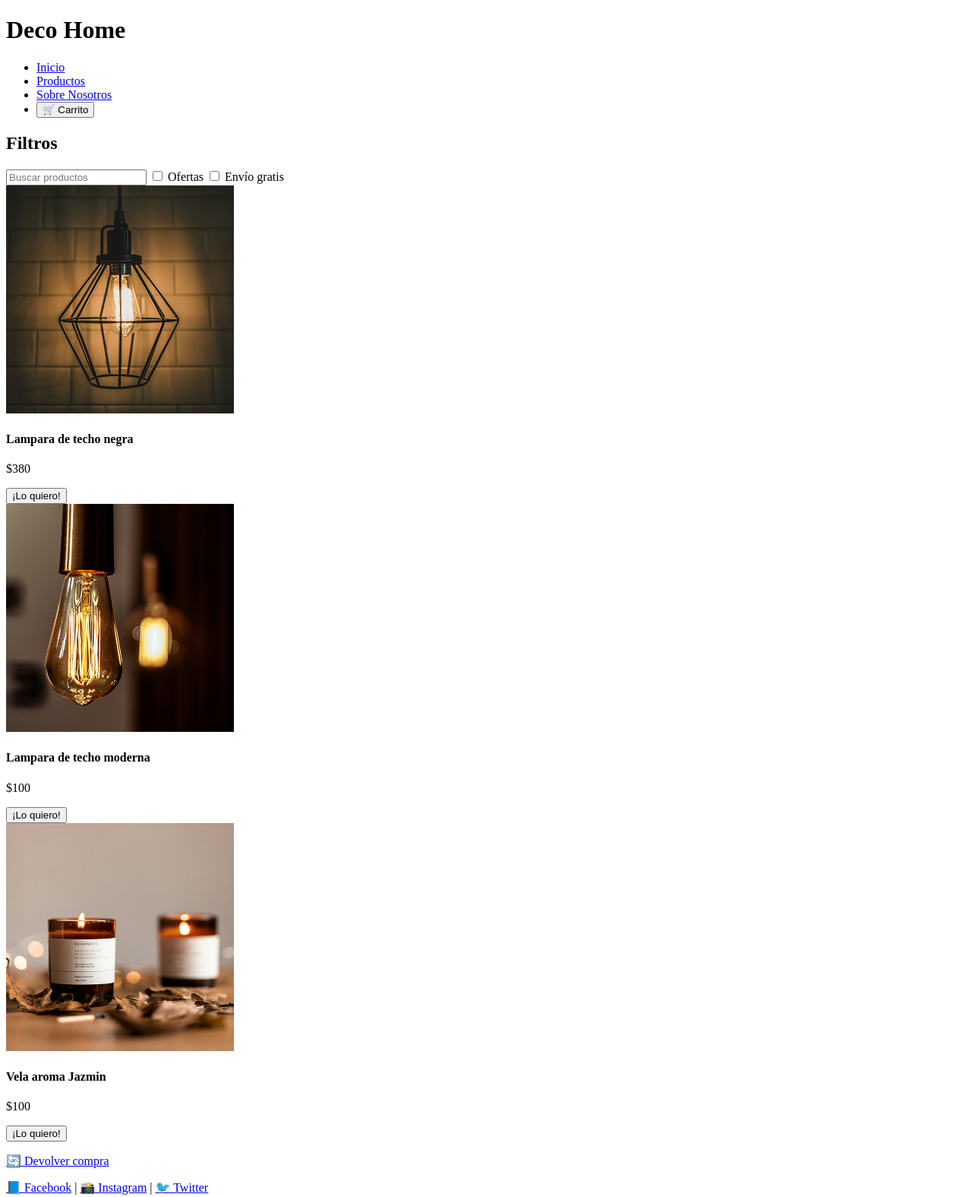
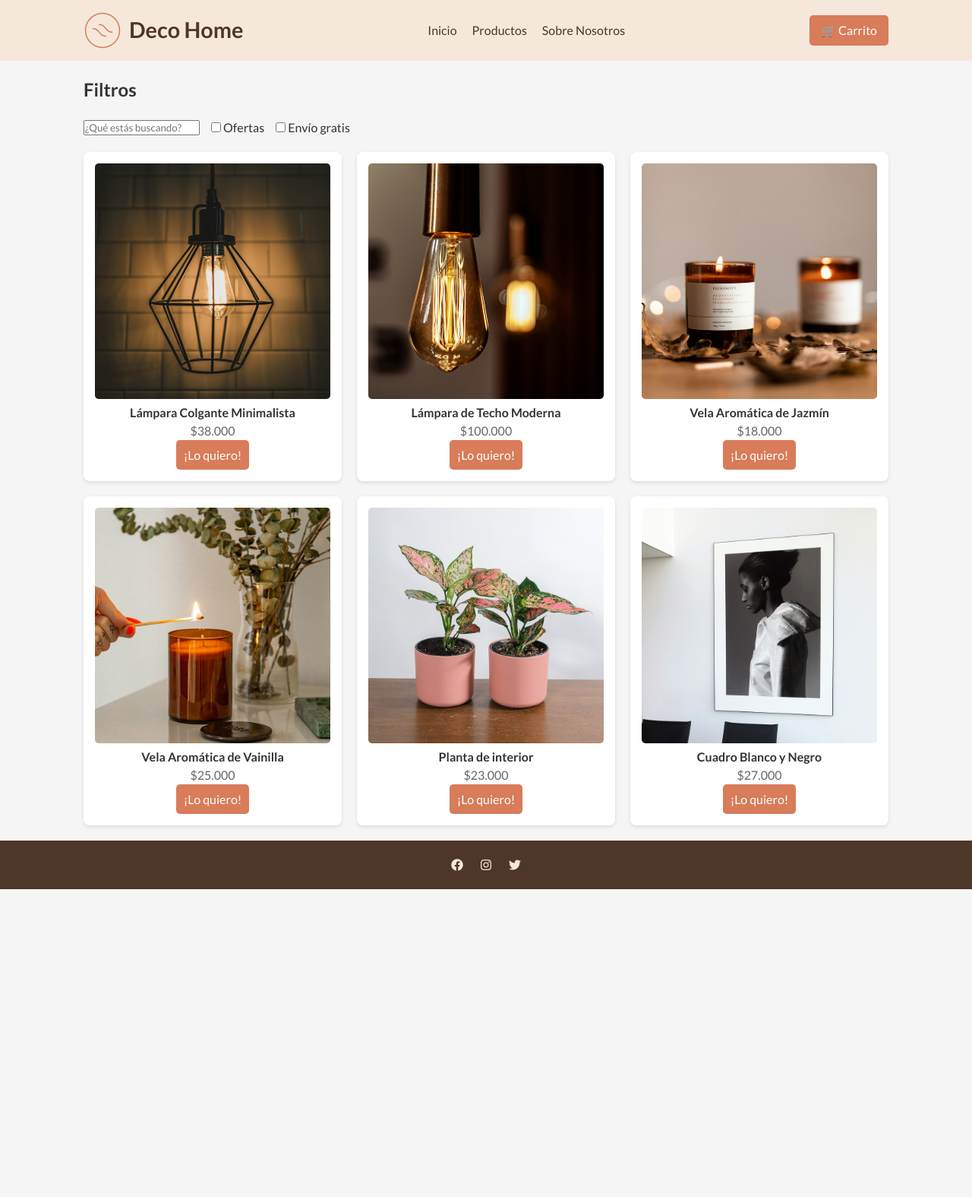
Before and after one commit to angelesmagalilateana/carrito-app-web, a plain HTML site: page index.html in a window 1280 px wide. Shown: the top 1575 px of the page at 76% size. After the commit the page ends 1170 px from the top, so only its background shows below. Drawn offline with Linux system fonts and the light colour scheme.

Commit message:
Ajustes en header, footer y alineación de productos

```diff
--- a/index.html
+++ b/index.html
@@ -3,62 +3,85 @@
 <head>
     <meta charset="UTF-8">
     <meta name="viewport" content="width=device-width, initial-scale=1.0">
-    <title>Carrito de Compras</title>
+    <link rel="stylesheet" href="style.css">
+    <title>Deco Home</title>
+    <link rel="stylesheet" href="https://cdnjs.cloudflare.com/ajax/libs/font-awesome/6.4.2/css/all.min.css">
 </head>
 <body>
     <header>
+        <div class="header-container">
+            <div class="logo-container">
+                <img src="img/logo.png" alt="Deco Home Logo">
                 <h1>Deco Home</h1>
+            </div>
             <nav>
                 <ul>
                     <li><a href="#">Inicio</a></li>
                     <li><a href="#">Productos</a></li>
                     <li><a href="#">Sobre Nosotros</a></li>
-                <li>
-                    <button id="cart-button">🛒 Carrito</button>
-                </li>
                 </ul>
             </nav>
+            <button id="cart-button">🛒 Carrito</button>
+        </div>
     </header>
 
     <div class="container">
-        <aside>
+        <aside class="filters">
             <h2>Filtros</h2>
-            <input type="text" placeholder="Buscar productos">
+            <section class="filters-container">
+                <input type="text" placeholder="¿Qué estás buscando?">
                 <label><input type="checkbox"> Ofertas</label>
                 <label><input type="checkbox"> Envío gratis</label>
+            </section>
         </aside>
 
-        <main>
+        <main class= "products">
             <section class="product-grid">
                 <article class="product-card">
                     <img src="./img/lampara-techo.png" alt="Lampara de techo negra">
-                    <h4>Lampara de techo negra</h4>
-                    <p>$380</p>
+                    <h4>Lámpara Colgante Minimalista</h4>
+                    <p>$38.000</p>
                     <button>¡Lo quiero!</button>
                 </article>
                 <article class="product-card">
                     <img src="./img/lampara-techo-2.png" alt="Lampara de techo moderna">
-                    <h4>Lampara de techo moderna</h4>
-                    <p>$100</p>
+                    <h4>Lámpara de Techo Moderna</h4>
+                    <p>$100.000</p>
                     <button>¡Lo quiero!</button>
                 </article>
                 <article class="product-card">
-                    <img src="./img/vela-jazmin.png" alt="Nombre del producto">
-                    <h4>Vela aroma Jazmin</h4>
-                    <p>$100</p>
+                    <img src="./img/vela-jazmin.png" alt="Vela Jazmin">
+                    <h4>Vela Aromática de Jazmín</h4>
+                    <p>$18.000</p>
+                    <button>¡Lo quiero!</button>
+                </article>
+                <article class="product-card">
+                    <img src="./img/vela-vainilla.png" alt="Vela Vainilla">
+                    <h4>Vela Aromática de Vainilla</h4>
+                    <p>$25.000</p>
+                    <button>¡Lo quiero!</button>
+                </article>
+                <article class="product-card">
+                    <img src="./img/planta-interior.png" alt="Planta de interior">
+                    <h4>Planta de interior</h4>
+                    <p>$23.000</p>
+                    <button>¡Lo quiero!</button>
+                </article>
+                <article class="product-card">
+                    <img src="./img/cuadro-blanco-negro.png" alt="Cuadro Blanco y Negro">
+                    <h4>Cuadro Blanco y Negro</h4>
+                    <p>$27.000</p>
                     <button>¡Lo quiero!</button>
                 </article>
             </section>
         </main>
     </div>
     <footer>
-        <p><a href="#">🔄 Devolver compra</a></p>
-        <div class="social-links">
-            <a href="#">📘 Facebook</a> |
-            <a href="#">📸 Instagram</a> |
-            <a href="#">🐦 Twitter</a>
+        <div class="social-icons">
+            <a href="#"><i class="fab fa-facebook"></i></a>
+            <a href="#"><i class="fab fa-instagram"></i></a>
+            <a href="#"><i class="fab fa-twitter"></i></a>
         </div>
-        <p>&copy; 2025 Deco Home - Todos los derechos reservados</p>
     </footer>
 </body>
 </html>
--- a/style.css
+++ b/style.css
@@ -0,0 +1,141 @@
+@import url('https://fonts.googleapis.com/css2?family=Lato:wght@300;400;700&display=swap');
+
+* {
+    box-sizing: border-box;
+    margin: 0;
+    padding: 0;
+    font-family: 'Lato', sans-serif;
+}
+
+body {
+    background-color: #f5f5f5;
+    color: #333;
+    font-size: 16px;
+    line-height: 1.5;
+}
+
+/* HEADER */
+header {
+    background-color: #F5E7DA;
+    color: #4E3629;
+    padding: 15px 0;
+}
+
+.header-container {
+    max-width: 1100px;
+    margin: 0 auto;
+    padding: 0 20px;
+    display: flex;
+    align-items: center;
+    justify-content: space-between;
+}
+
+.logo-container {
+    display: flex;
+    align-items: center;
+    gap: 10px;
+}
+
+.logo-container img {
+    width: 50px;
+    height: auto;
+}
+
+header h1 {
+    font-size: 1.8rem;
+    font-weight: 700;
+}
+
+header nav ul {
+    list-style: none;
+    display: flex;
+    gap: 20px;
+}
+
+header nav ul li a {
+    text-decoration: none;
+    color: #4E3629;
+    font-weight: 500;
+}
+
+#cart-button {
+    background-color: #D87C5A;
+    color: white;
+    border: none;
+    padding: 10px 15px;
+    cursor: pointer;
+    border-radius: 5px;
+    font-size: 1rem;
+}
+
+/* CONTENEDOR GENERAL */
+.container {
+    max-width: 1100px;
+    margin: 20px auto;
+    padding: 0 20px;
+}
+
+/* FILTROS */
+.filters-container {
+    max-width: 1100px;
+    margin: 20px auto;
+    display: flex;
+    align-items: center;
+    gap: 15px;
+}
+
+/* PRODUCTOS */
+.product-grid {
+    display: grid;
+    grid-template-columns: repeat(auto-fit, minmax(300px, 1fr));
+    gap: 20px;
+}
+
+.product-card {
+    background: white;
+    border-radius: 8px;
+    box-shadow: 0 2px 5px  #0000001A;
+    padding: 15px;
+    text-align: center;
+}
+
+.product-card img {
+    width: 100%;
+    border-radius: 5px;
+}
+
+.product-card h3 {
+    font-size: 1.2rem;
+    margin: 10px 0;
+}
+
+.product-card p {
+    font-size: 1rem;
+    color: #666;
+}
+
+.product-card button {
+    background-color: #D87C5A;
+    color: white;
+    border: none;
+    padding: 10px;
+    cursor: pointer;
+    border-radius: 5px;
+    font-size: 1rem;
+}
+
+/* FOOTER */
+footer {
+    background-color: #4E3629;
+    text-align: center;
+    padding: 20px;
+}
+
+.social-icons a {
+    color: #F5E7DA;
+    margin: 0 10px;
+}
+
+.social-icons a:hover {
+    color: #D87C5A;
+}
```
Also changed, not shown: img/Rectangle 41.png (deleted). Lines whose indentation alone changed are shown as unchanged.
